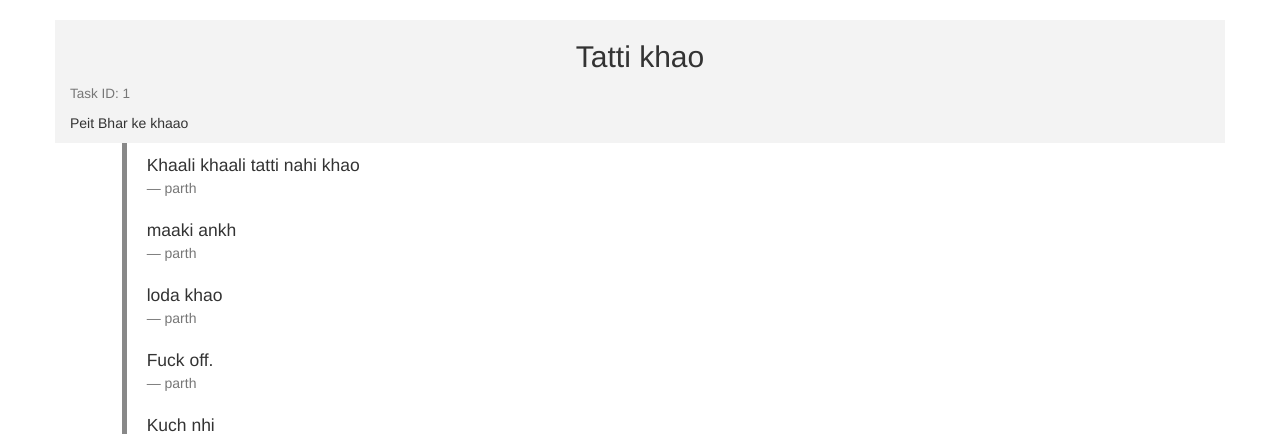
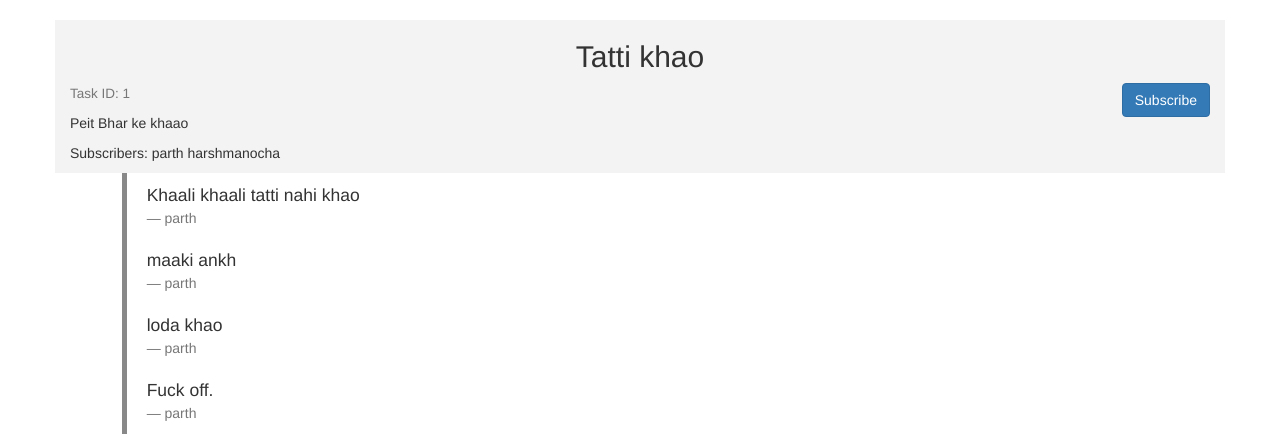
Before and after one commit to static-code-generators/taskzilla, a Django app: template taskzilla/templates/taskzilla/task_page.html in a window 1280 px wide. Shown: the part 52-486 px from the top of the page. Run offline with Django 3.2, Linux system fonts and the light colour scheme; the template is opened without the code that fills it: values that come from a table or form of the project are taken from there, others are empty; a user stored in the database is signed in; data comes from the database, SQL or seed files in the repository; both versions use the stored data as it was after the commit; parts of the project's set-up code (start-up, migrations or seed data) failed here and were passed over; some libraries are stand-ins or nearby versions.

Commit message:
Added subscribe button

```diff
--- a/taskzilla/templates/taskzilla/task_page.html
+++ b/taskzilla/templates/taskzilla/task_page.html
@@ -2,9 +2,23 @@
 	{% block maincontent %}
 		<div class="container" style="background-color: #f3f3f3;">
 			<h2 class="text-center">{{ task.title }}</h2>
-			<h4> <small>Task ID: {{ task.id }} </small></h4>
+			<h4 class="text-left">
+				<small class="text-left">Task ID: {{ task.id }} </small>
+				{% if user.is_authenticated %}
+				<div class="" style="float:right">
+						<a href="/subscribe/{{ task.id }}/" class="text-right"><button class="btn btn-primary">Subscribe</button></a>
+				</div>
+				{% endif %}
+			</h4>
+
 			<!-- <hr> -->
-			<p>{{ task.description }}</h2>
+			<p>{{ task.description }}</p>
+			<p>
+			Subscribers:
+				{% for user in task.subscribers.all %}
+					{{ user }}
+				{% endfor %}
+			</p>
 		</div>
 		<!-- <h2 class=""> Comments </h2> -->
 		<div class="container col-sm-offset-1">
```
Also changed, not shown: taskzilla/views.py (+3 -4 lines), db.sqlite3.
